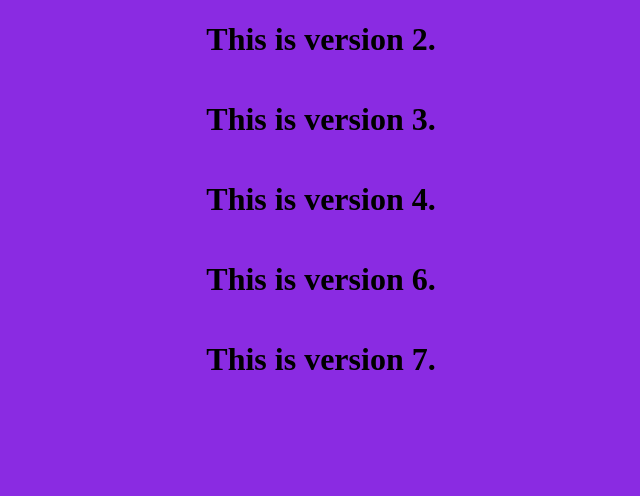
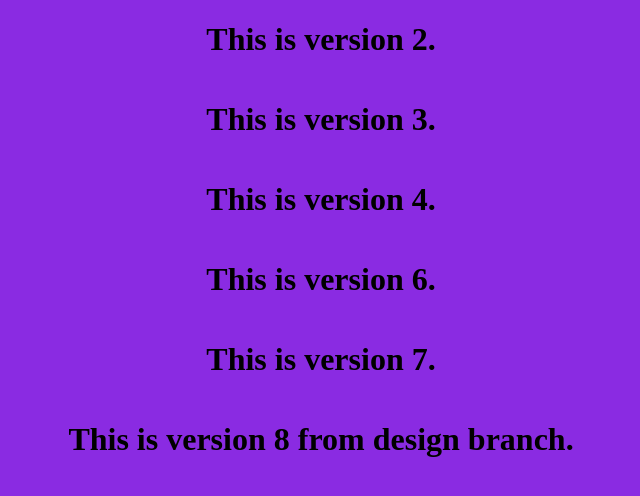
Before and after one commit to rdcode369/myrepo, a plain HTML site: page index.html in a window 1280 px wide. Shown: the whole page, without its empty margins (319-959 px from the left). Drawn offline with Linux system fonts and the light colour scheme.

Commit message:
version 8 added from design branch

```diff
--- a/index.html
+++ b/index.html
@@ -14,6 +14,7 @@
     <h1>This is version 4.</h1>
     <h1>This is version 6.</h1>
     <h1>This is version 7.</h1>
+    <h1>This is version 8 from design branch.</h1>
 </body>
 
 
```
